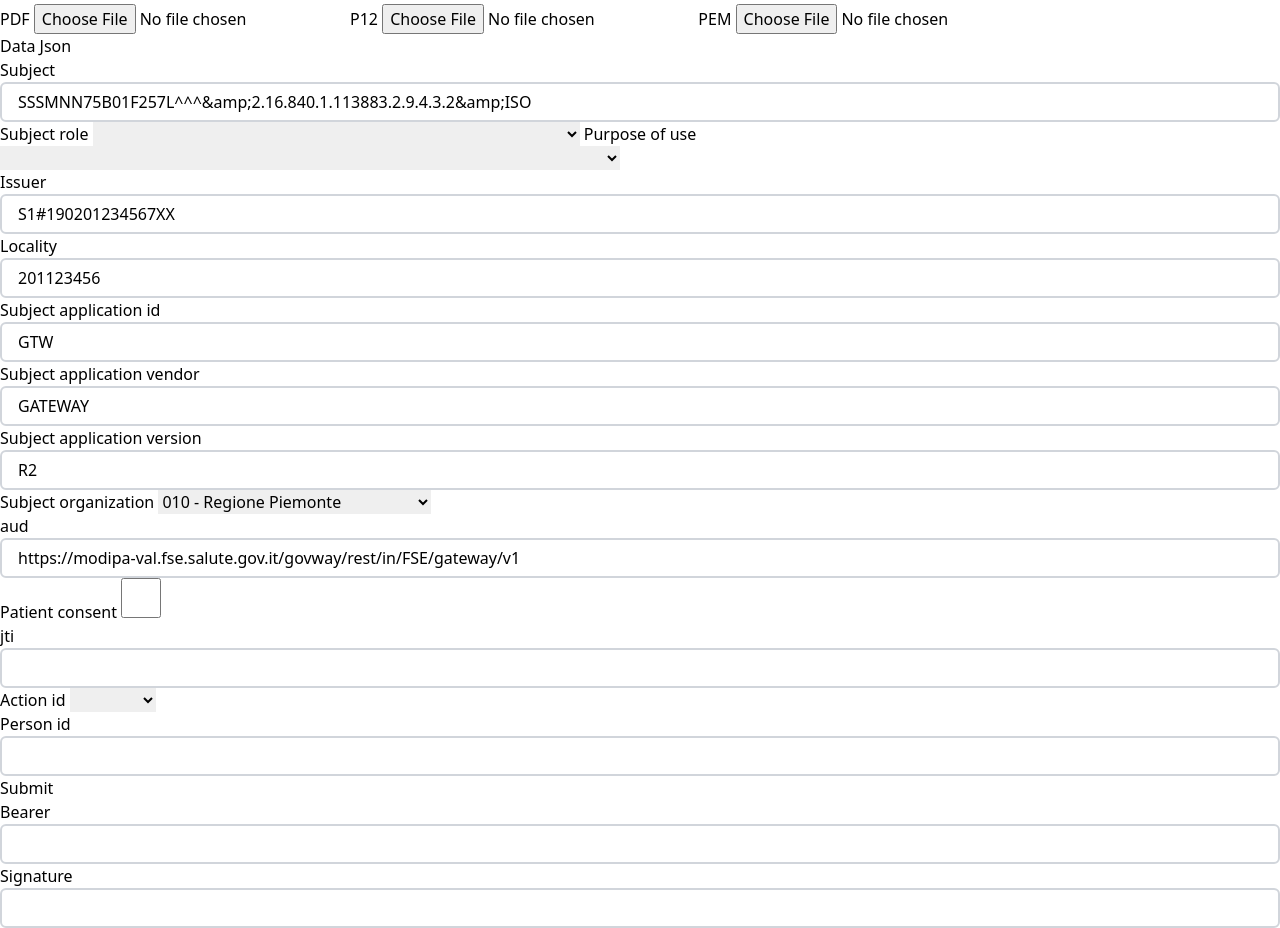
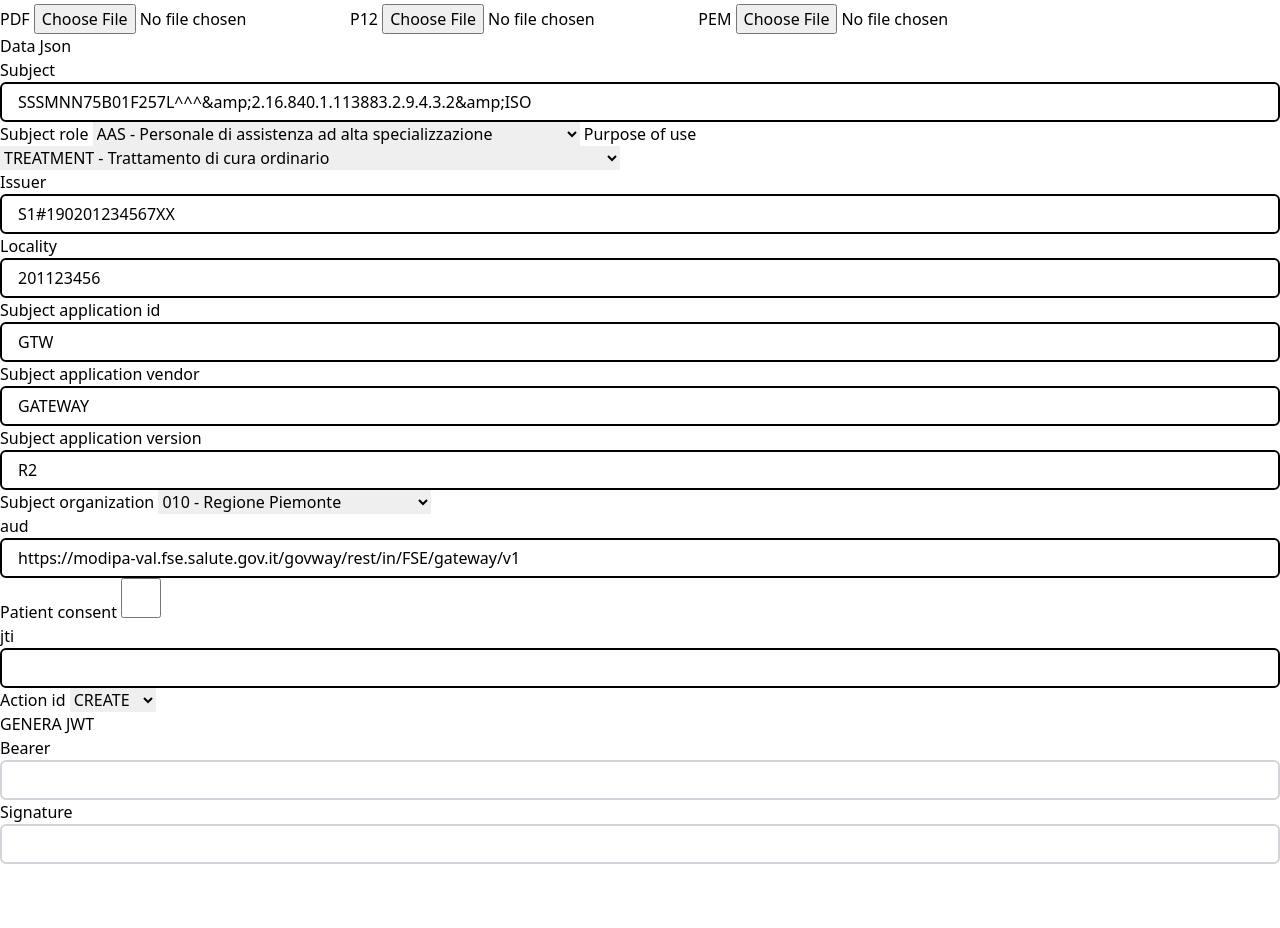
Before and after one commit to vincenzo-ingenito/fse-tools, a SvelteKit app: page /jwtGenerator in a window 1280 px wide. Shown: the part 380-1308 px from the top of the page. After the commit the page ends 1244 px from the top, so only its background shows below. Built offline with nearby package versions, Linux system fonts and the light colour scheme.

Commit message:
Add validation

```diff
--- a/src/app.css
+++ b/src/app.css
@@ -1,7 +1,6 @@
 @tailwind base;
 @tailwind components;
 @tailwind utilities;
-
 
 .spin div {
     box-sizing: border-box;
--- a/src/routes/jwtGenerator/+page.svelte
+++ b/src/routes/jwtGenerator/+page.svelte
@@ -5,36 +5,124 @@
 	import { subj_app_id } from './subj_app_id.js';
 	let selectedOption;
 
-	let action_id = '';
-	let subject_role = '';
-	let purpose_of_use = '';
+	let action_id = 'CREATE';
+	let purpose_of_use = 'TREATMENT';
+	let subject_role = 'AAS';
+
 
 	let p12Alias = '';
+	$: isValidP12Alias = true;
+	/**
+	 * @param {string | any[]} p12Alias
+	 */
+	function validateP12Alias(p12Alias) {
+		return p12Alias.length > 0;
+	}
+
 	let p12PWD = '';
+	$: isValidP12PWD = true;
+	/**
+	 * @param {string | any[]} p12PWD
+	 */
+	function validateP12PWD(p12PWD) {
+		return p12PWD.length > 0;
+	}
+
+	/**
+	 * @type {string | Blob}
+	 */
 	let pdf;
 	let fileNamePdf = '';
+
+	/**
+	 * @type {string | Blob}
+	 */
 	let p12;
 	let fileNameP12 = '';
+
+	/**
+	 * @type {string | Blob}
+	 */
 	let pem;
 	let fileNamePem = '';
 
 	//DATA JSON START
 	let sub = 'SSSMNN75B01F257L^^^&amp;2.16.840.1.113883.2.9.4.3.2&amp;ISO';
+	$: isValidSub = true;
+	/**
+	 * @param {string | any[]} sub
+	 */
+	function validateSub(sub) {
+		return sub.length > 0;
+	}
 
 	let iss = 'S1#190201234567XX';
+	$: isValidIssuer = true;
+	/**
+	 * @param {string | any[]} iss
+	 */
+	function validateIssuer(iss) {
+		return iss.length > 0;
+	}
+
 	let locality = '201123456';
+	$: isValidLocality = true;
+	/**
+	 * @param {string | any[]} locality
+	 */
+	function validateLocality(locality) {
+		return locality.length > 0;
+	}
+
 	let subject_application_id = 'GTW';
+	$: isValidSubAppId = true;
+	/**
+	 * @param {string | any[]} subject_application_id
+	 */
+	function validateSubjAppId(subject_application_id) {
+		return subject_application_id.length > 0;
+	}
 	let subject_application_vendor = 'GATEWAY';
+	$: isValidSubAppVendor = true;
+	/**
+	 * @param {string | any[]} subject_application_vendor
+	 */
+	function validateSubjAppVendor(subject_application_vendor) {
+		return subject_application_vendor.length > 0;
+	}
 	let subject_application_version = 'R2';
+	$: isValidSubAppVersion = true;
+	/**
+	 * @param {string | any[]} subject_application_version
+	 */
+	function validateSubjAppVersion(subject_application_version) {
+		return subject_application_version.length > 0;
+	}
 	let subject_organization_id = '120';
 	let subject_organization = 'Regione Lazio';
+
 	let aud = 'https://modipa-val.fse.salute.gov.it/govway/rest/in/FSE/gateway/v1';
+	$: isValidAud = true;
+	/**
+	 * @param {string | any[]} aud
+	 */
+	function validateAud(aud) {
+		return aud.length > 0;
+	}
 	let patient_consent = true;
+
 	let jti = '';
-	let person_id = '';
+	$: isValidJTI = true;
+	/**
+	 * @param {string | any[]} jti
+	 */
+	function validateJTI(jti) {
+		return jti.length > 0;
+	}
+
 	//DATA JSON END
 
-	const handleFilePdf = (event) => {
+	const handleFilePdf = (/** @type {{ target: { files: (string | Blob)[]; }; }} */ event) => {
 		pdf = event.target.files[0];
 		fileNamePdf = pdf.name;
 	};
@@ -50,7 +138,22 @@
 	let signature = '';
 	let isLoading = false;
 	async function handleSubmit() {
+		isValidP12Alias = validateP12Alias(p12Alias);
+		isValidP12PWD = validateP12PWD(p12PWD);
+		isValidSub = validateSub(sub);
+		isValidLocality = validateLocality(locality);
+		isValidIssuer = validateIssuer(iss);
+		isValidSubAppId = validateSubjAppId(subject_application_id);
+		isValidSubAppVendor = validateSubjAppVendor(subject_application_vendor);
+		isValidSubAppVersion = validateSubjAppVersion(subject_application_version);
+		isValidAud = validateAud(aud);
+		isValidJTI = validateJTI(jti);
+		console.log(action_id);
+		let isValidForm = isValidSub && isValidLocality && isValidIssuer && isValidSubAppId && isValidSubAppVendor
+			&& isValidSubAppVersion && isValidAud && isValidJTI;
 		const formData = new FormData();
+
+		if (isValidForm) {
 			formData.append('pdf', pdf);
 			formData.append('fileP12', p12);
 			formData.append('filePEM', pem);
@@ -70,8 +173,7 @@
 					aud,
 					patient_consent,
 					jti,
-				action_id,
-				person_id
+					action_id
 				})
 			);
 			isLoading = true;
@@ -85,9 +187,10 @@
 
 			let apiResponse = await response.text();
 			let deserializedJson = JSON.parse(apiResponse);
-		console.log(deserializedJson);
 			bearer = deserializedJson.Bearer;
 			signature = deserializedJson.Signature;
+		}
+
 		isLoading = false;
 	}
 </script>
@@ -107,47 +210,47 @@
 	{/if}
 
 	<div class="p-4 pt-20 md:w-3/4 mx-auto">
-		<h1 class="pt-4 text-gray-700 text-2xl font-mono font-extrabold text-center mb-5">JWT Generation</h1>
+		<h1 class="pt-4 text-gray-700 text-2xl font-mono font-extrabold text-center mb-5">
+			JWT Generation
+		</h1>
 		<form on:submit|preventDefault={handleSubmit}>
 			<div class="grid grid-cols-2 gap-2">
 				<div class="rounded-lg shadow-md px-4 font-mono border">
 					<h2 class="text-xl font-mono text-center mt-2">Data JWT</h2>
-					<label>
-						P12 Alias:
+					<label
+						>P12 Alias:
 						<input
 							type="text"
 							bind:value={p12Alias}
 							class="w-full py-2 px-4 mb-4 rounded-md border border-gray-300"
+							style="border-color:{!isValidP12Alias ? 'red' : 'black'}"
 						/>
 					</label>
 					<br />
-					<label>
-						P12 Pwd:
+					<label
+						>P12 Pwd:
 						<input
 							type="password"
 							bind:value={p12PWD}
 							class="w-full py-2 px-4 mb-4 rounded-md border border-gray-300"
+							style="border-color:{!isValidP12PWD ? 'red' : 'black'}"
 						/>
 					</label>
 				</div>
 				<div class="grid grid-rows-3 grid-cols-3 rounded-lg shadow-md px-4 pb-4 font-mono border">
 					<h2 class="text-xl font-mono text-center mt-4 col-span-3">Files</h2>
 					<span class="col-span-1">PDF</span>
-					<input
-						type="file"
-						accept="*/*"
-						on:change={handleFilePdf}
-						class="px-3 block w-full leading-5 rounded-md sm:text-sm sm:leading-5 col-span-2"
+					<input required type="file"
+						accept="*/*" on:change={handleFilePdf} class="px-3 block w-full leading-5 rounded-md sm:text-sm sm:leading-5 col-span-2"
 					/>
+
 					<span class="col-span-1">P12</span>
-					<input
-						type="file"
-						accept="*/*"
-						on:change={handleFileInputP12}
-						class="py-2 px-3 block w-full leading-5 rounded-md sm:text-sm sm:leading-5 col-span-2"
-					/>
+					<input required
+						type="file" accept="*/*" on:change={handleFileInputP12}
+						class="py-2 px-3 block w-full leading-5 rounded-md sm:text-sm sm:leading-5 col-span-2"/>
 					<span class="col-span-1">PEM</span>
 					<input
+						required
 						type="file"
 						accept="*/*"
 						on:change={handleFileInputPem}
@@ -157,97 +260,77 @@
 				<div
 					class="mt-10 col-span-2 grid grid-cols-2 md:grid-cols-5 gap-2 rounded-lg shadow-md px-4 pb-4 font-mono border items-center place-content-center"
 				>
-					<h2 class="text-xl font-mono text-center mt-4 col-span-full">
-						Data Json
-					</h2>
+					<h2 class="text-xl font-mono text-center mt-4 col-span-full">Data Json</h2>
 
 					<label for="sub">Subject</label>
-					<input type="text" id="sub" bind:value={sub} />
+					<input type="text" id="sub" bind:value={sub} style="border-color:{!isValidSub ? 'red' : 'black'}"/>
 
-					<div class="hidden md:flex md:col-span-1"/>
+					<div class="hidden md:flex md:col-span-1" />
 
 					<label for="subject_role_enum">Subject role</label>
-					<select
-						bind:value={subject_role}
-						class="w-full py-2 px-4 mb-4 rounded-md border border-gray-300"
-					>
+					<select bind:value={subject_role} class="w-full py-2 px-4 mb-4 rounded-md border border-gray-300" >
 						{#each subject_role_enum as { value, text }}
 							<option {value}>{value} - {text}</option>
 						{/each}
 					</select>
 					<label for="purpose_of_use_enum">Purpose of use</label>
-					<select
-						bind:value={purpose_of_use}
-						class="w-full py-2 px-4 mb-4 rounded-md border border-gray-300"
-					>
+					<select bind:value={purpose_of_use} class="w-full py-2 px-4 mb-4 rounded-md border border-gray-300" >
 						{#each purpose_of_use_enum as { value, text }}
 							<option {value}>{value} - {text}</option>
 						{/each}
 					</select>
-					<div class="hidden md:flex md:col-span-1"/>
+					<div class="hidden md:flex md:col-span-1" />
 
 					<label for="iss">Issuer</label>
-					<input type="text" id="iss" bind:value={iss} />
+					<input type="text" id="iss" bind:value={iss} style="border-color:{!isValidIssuer ? 'red' : 'black'}" />
+
 					<label for="locality">Locality</label>
-					<input type="text" id="locality" bind:value={locality} />
-					<div class="hidden md:flex md:col-span-1"/>
+					<input type="text" id="locality" bind:value={locality} style="border-color:{!isValidLocality ? 'red' : 'black'}"/>
+
+					<div class="hidden md:flex md:col-span-1" />
+
 					<label for="subject_application_id">Subject application id</label>
-					<input type="text" id="subject_application_id" bind:value={subject_application_id} />
+					<input type="text" id="subject_application_id" bind:value={subject_application_id} style="border-color:{!isValidSubAppId ? 'red' : 'black'}" />
+
 					<label for="subject_application_vendor">Subject application vendor</label>
-					<input
-						type="text"
-						id="subject_application_vendor"
-						bind:value={subject_application_vendor}
-					/>
-					<div class="hidden md:flex md:col-span-1"/>
+					<input type="text" id="subject_application_vendor" bind:value={subject_application_vendor} style="border-color:{!isValidSubAppVendor ? 'red' : 'black'}"/>
+					<div class="hidden md:flex md:col-span-1" />
+
 					<label for="subject_application_version">Subject application version</label>
-					<input
-						type="text"
-						id="subject_application_version"
-						bind:value={subject_application_version}
-					/>
+					<input type="text" id="subject_application_version" bind:value={subject_application_version} style="border-color:{!isValidSubAppVersion ? 'red' : 'black'}"/>
 
 					<label for="subject_organization">Subject organization</label>
-					<select
-						bind:value={selectedOption}
-						class="w-full py-2 px-4 mb-4 rounded-md border border-gray-300"
-					>
+					<select bind:value={selectedOption} class="w-full py-2 px-4 mb-4 rounded-md border border-gray-300" >
 						{#each subj_app_id as { value, text, organization, organization_id }}
 							<option value={{ organization_id, organization }}>{value} - {text}</option>
 						{/each}
 					</select>
 
-					<div class="hidden md:flex md:col-span-1"/>
+					<div class="hidden md:flex md:col-span-1" />
 					<label for="aud">aud</label>
-					<input type="text" id="aud" bind:value={aud} />
+					<input type="text" id="aud" bind:value={aud} style="border-color:{!isValidAud ? 'red' : 'black'}"/>
+
 					<label for="patient_consent">Patient consent</label>
-					<input type="checkbox" id="patient_consent" bind:value={patient_consent} />
-					<div class="hidden md:flex md:col-span-1"/>
+					<input type="checkbox" id="patient_consent" bind:value={patient_consent}/>
+
+					<div class="hidden md:flex md:col-span-1" />
 					<label for="jti">jti</label>
-					<input type="text" id="jti" bind:value={jti} />
+					<input type="text" id="jti" bind:value={jti} style="border-color:{!isValidJTI ? 'red' : 'black'}" />
 
 					<label for="action_id_enum">Action id</label>
-					<select
-						bind:value={action_id}
-						class="w-full py-2 px-4 mb-4 rounded-md border border-gray-300"
-					>
+					<select bind:value={action_id} class="w-full py-2 px-4 mb-4 rounded-md border border-gray-300">
 						{#each action_id_enum as { value, text }}
 							<option {value}>{text}</option>
 						{/each}
 					</select>
 
-					<div class="hidden md:flex hidden md:flex md:col-span-1"/>
-					<label for="person_id">Person id</label>
-					<input type="text" id="person_id" bind:value={person_id} />
+					<div class="hidden md:flex hidden md:flex md:col-span-1" />
 				</div>
 
-				<div
-					class="col-span-full p-4 text-center grid place-content-center content-center grid-flow-col gap-2"
-				>
-					<button
-						type="submit"
-						class="rounded-md bg-green-500 text-white font-extrabold font-mono hover:bg-green-600 h-10 w-20 m-4"
-						>Submit</button
+				<div class="col-span-full p-4 text-center grid place-content-center content-center grid-flow-col gap-2">
+					<button type="submit" class="rounded-md bg-green-500 text-white font-extrabold font-mono hover:bg-green-600 h-10 w-40 m-4">
+						GENERA JWT
+					</button
 					>
 				</div>
 			</div>
```
Also changed, not shown: 1 other file (tests, documents, lock files or other folders). Lines whose indentation alone changed are shown as unchanged.
